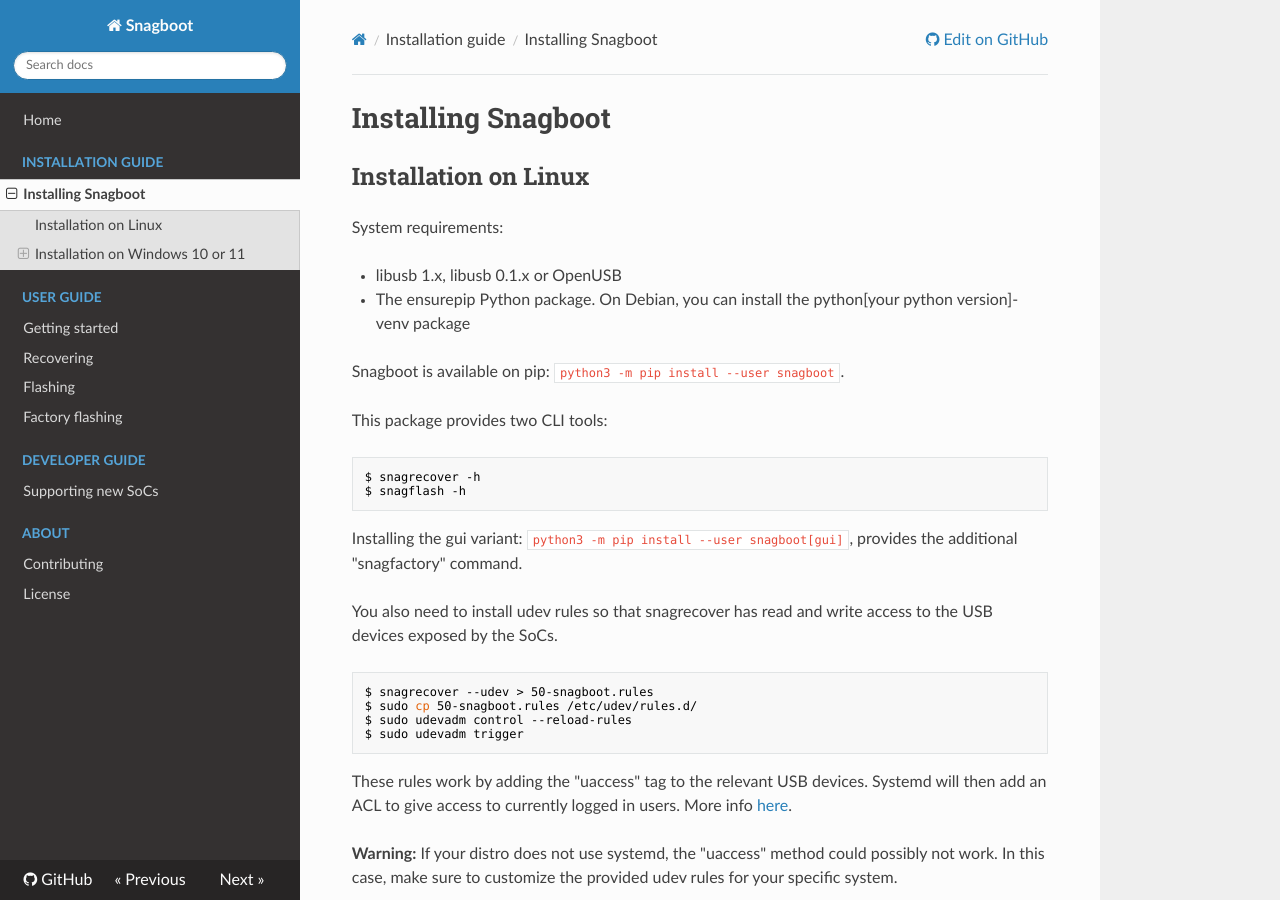
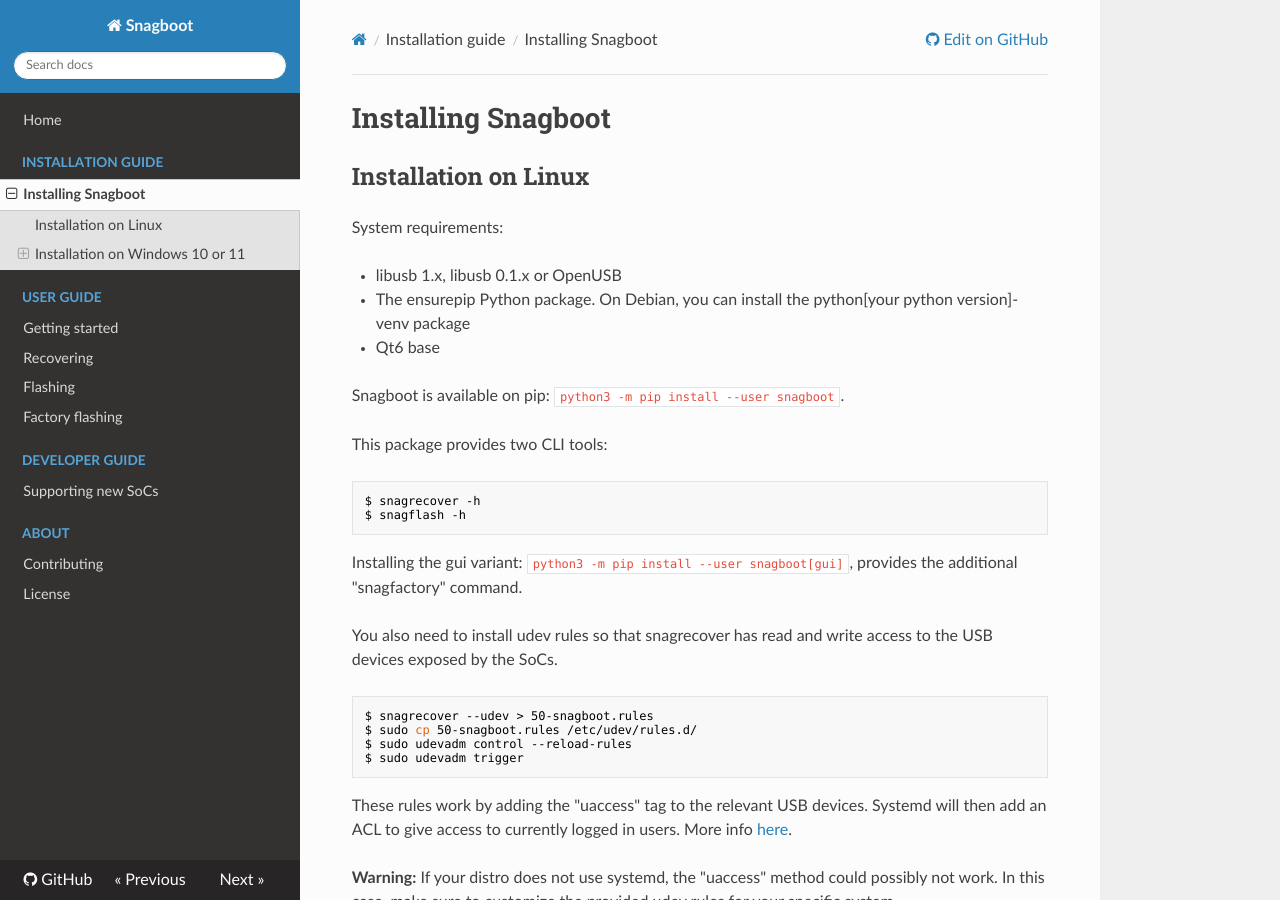
Before and after one commit to bootlin/snagboot, an MkDocs documentation site: the page built from docs/installing.md, in a window 1280 px wide and 900 px high. Built offline with MkDocs 1.6.1, drawn with Linux system fonts in a browser that asks for light colours; nearby versions of some CDN libraries.

Commit message:
docs: Mention that QT6 should be installed on Linux
Signed-off-by: Romain Gantois <romain.gantois@bootlin.com>

```diff
--- a/docs/installing.md
+++ b/docs/installing.md
@@ -7,6 +7,7 @@
  * libusb 1.x, libusb 0.1.x or OpenUSB
  * The ensurepip Python package. On Debian, you can install the
    python[your python version]-venv package
+ * Qt6 base
 
 Snagboot is available on pip: `python3 -m pip install --user snagboot`.
 
```
